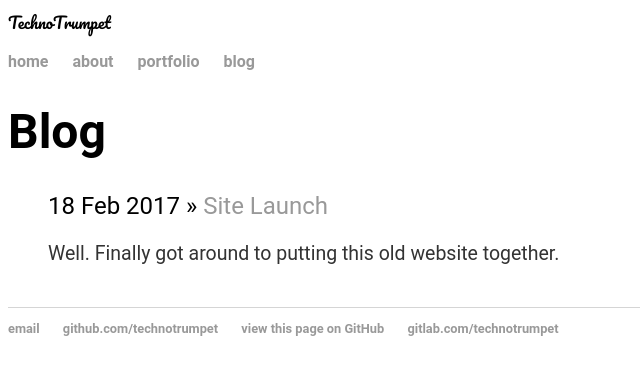
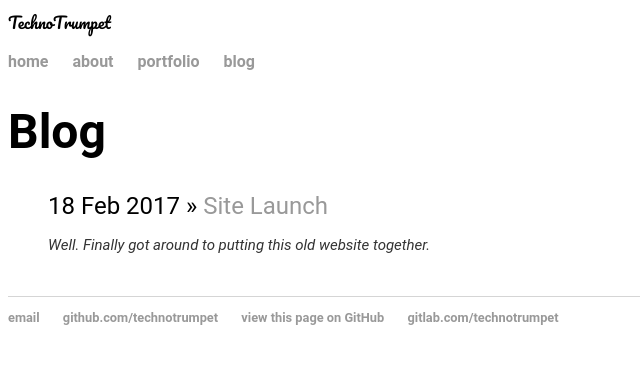
Before and after one commit to TechnoTrumpet/TechnoTrumpet.github.io, a Jekyll site: the page built from blog/index.html, in a window 1280 px wide. Shown: the top 375 px of the page, without its empty margins (0-640 px from the left). Built offline with Jekyll 4.4.1, drawn with Linux system fonts in a browser that asks for light colours.

Commit message:
added italics and size 1

```diff
--- a/blog/index.html
+++ b/blog/index.html
@@ -8,7 +8,7 @@ layout: default
 
 	  {% for post in site.posts %}
 	    <li><span>{{ post.date | date_to_string }}</span> » <a href="{{ post.url }}" title="{{ post.title }}">{{ post.title }}</a>
-		    <font size="2">{{ post.excerpt }}</font>
+		    <i><font size="1">{{ post.excerpt }}</font></i>
 		</li>
 	  {% endfor %}
 	</ul>
```
